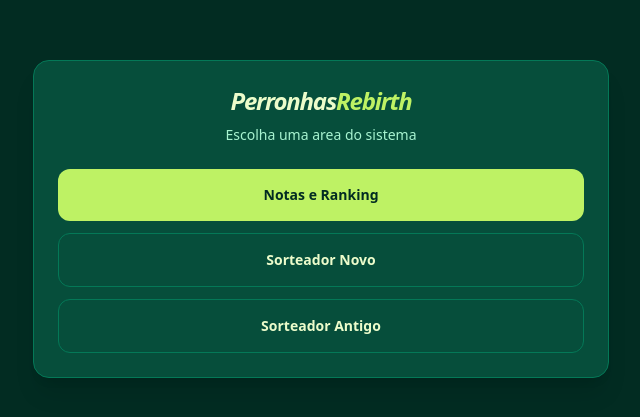
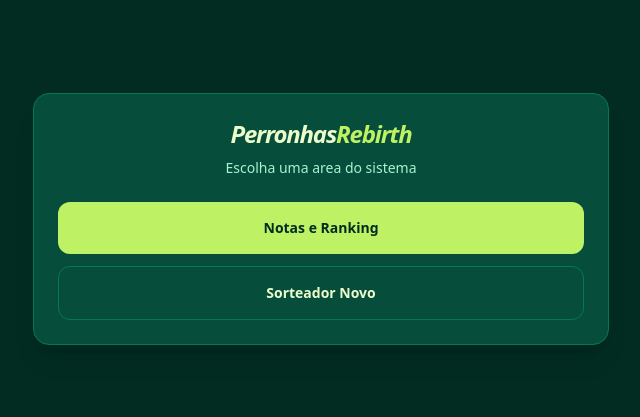
Before and after one commit to joaomigueld3/sorteador-times-app, a Next.js app: page / in a window 1280 px wide. Shown: the part 181-598 px from the top of the page, without its empty margins (319-959 px from the left). Built offline with nearby package versions, Linux system fonts and the light colour scheme.

Commit message:
refactor: remove sorteador antigo

```diff
--- a/src/app/page.tsx
+++ b/src/app/page.tsx
@@ -18,9 +18,6 @@ export default function HomePage() {
           <Link href="/sorteio" className="rounded-xl px-4 py-4 font-bold text-sm border text-center" style={{ borderColor: "var(--border)", color: "var(--text-primary)" }}>
             Sorteador Novo
           </Link>
-          <Link href="/sorteador-antigo" className="rounded-xl px-4 py-4 font-bold text-sm border text-center" style={{ borderColor: "var(--border)", color: "var(--text-primary)" }}>
-            Sorteador Antigo
-          </Link>
         </div>
       </div>
     </main>
```
